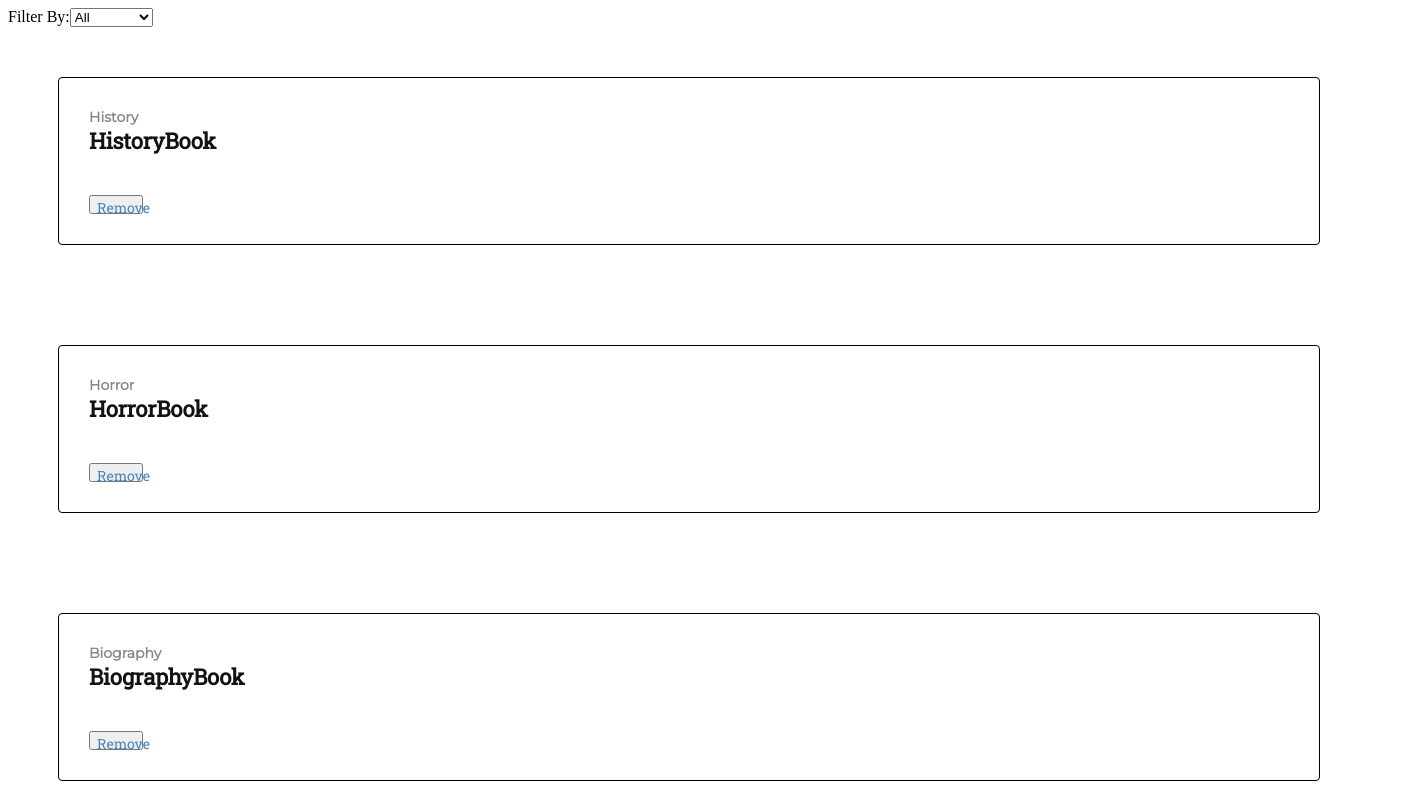
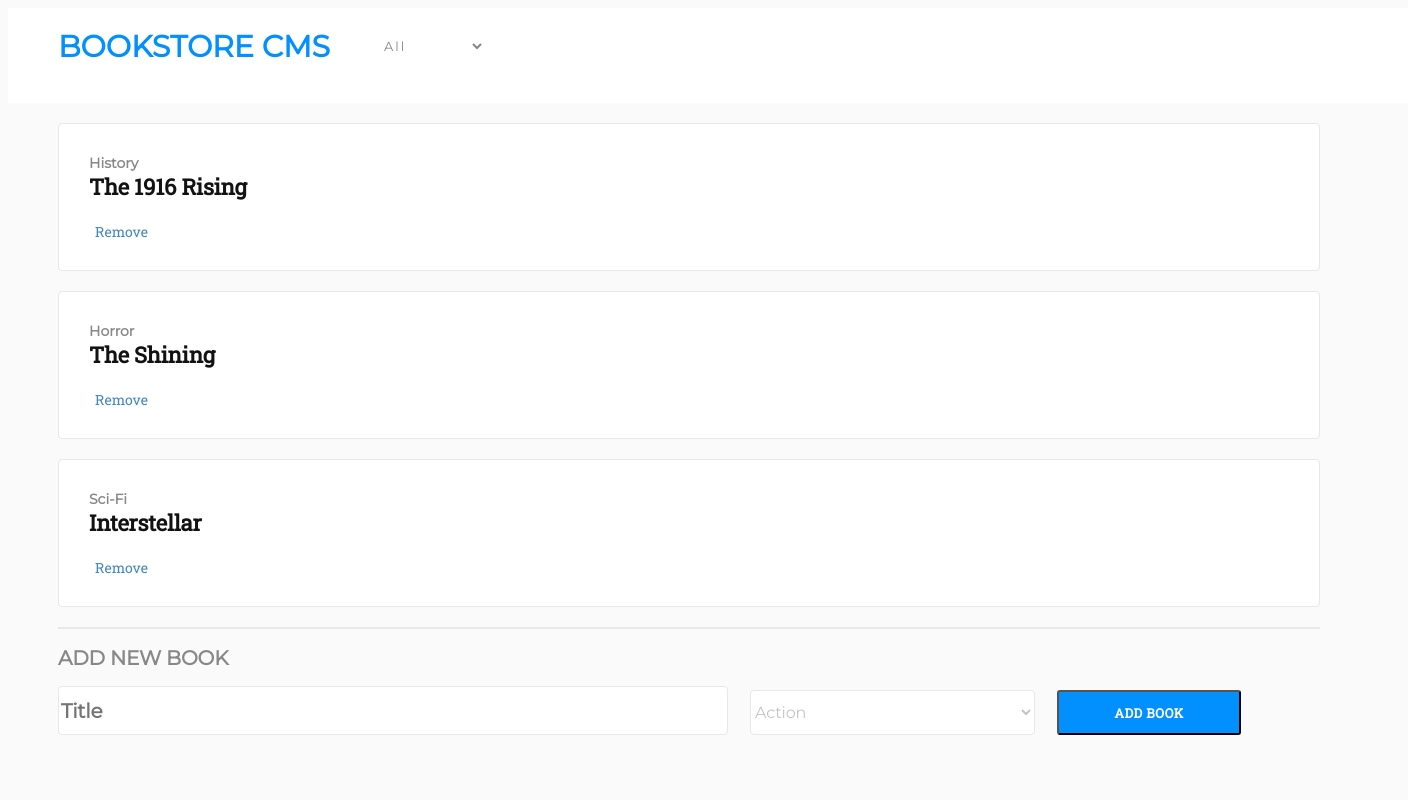
Before and after one commit to evaveskova/redux-bookstore, a React (Create React App) app: page / in a window 1280 px wide. Shown: the top 800 px of the page, 1408 px wide, since content can reach past the window. Built offline with nearby package versions, Linux system fonts and the light colour scheme.

Commit message:
add initial styling and update readMe

```diff
--- a/src/components/App.css
+++ b/src/components/App.css
@@ -1,27 +1,56 @@
 @import url('https://fonts.googleapis.com/css?family=Montserrat|Roboto+Slab&display=swap');
 
-#books-list {
-	display: grid;
+body {
+  background-color: #fafafa;
+}
+
+#nav {
+  width: 1400px;
+  height: 95px;
+  background-color: #ffffff;
+}
+
+h1 {
+  float: left;
+  margin-left: 50px;
+  font-family: 'Montserrat', sans-serif;
+  font-size: 30px;
+  font-weight: bolder;
+  color: #0290ff;
+}
+
+#categories {
+  margin-left: 50px;
+  margin-top: 30px;
+  width: 105px;
+  height: 16px;
+  opacity: 0.5;
+  font-family: 'Montserrat', sans-serif;
+  font-size: 13px;
+  letter-spacing: 1.9px;
+  color: #121212;
+  border: 0px;
+  background-color: #ffffff;
 }
 
 .book-item {
 	display: flex;
 	flex-direction: column;
-	margin: 50px;
+	margin: 20px 50px;
 	padding: 30px;
-	width: 1200px;
+  width: 1200px;
 	height: max-content;
 	border-radius: 4px;
 	background-color: #ffffff;
 	font-family: 'Roboto Slab', serif;
-	border: solid black 1px;
+	border: solid #e8e8e8 1px;
 }
 
 .book-category {
 	width: 49px;
   height: 18px;
   opacity: 0.5;
-  font-family: Montserrat;
+  font-family: 'Montserrat', sans-serif;
   font-size: 14px;
   font-weight: bold;
   color: #121212;
@@ -29,7 +58,7 @@
 
 .book-title {
 	margin: 0;
-	margin-bottom: 40px;
+	margin-bottom: 20px;
 	width: 197px;
   height: 29px;
   font-family: 'Roboto Slab', serif;
@@ -46,4 +75,66 @@
   font-size: 14px;
   font-weight: 300;
   color: #4386bf;
+  border: 0px;
+  background-color: inherit;
 }
+
+.book-remove:hover {
+  cursor: pointer;
+}
+
+#form-container {
+  margin: 0 50px;
+  border-top: solid 2px #e8e8e8;
+  width: 1262px;
+}
+
+#form-header {
+  width: 174px;
+  height: 24px;
+  font-family: 'Montserrat', sans-serif;
+  font-size: 20px;
+  font-weight: bold;
+  letter-spacing: -0.18px;
+  color: #888888;
+}
+
+#title {
+  width: 664px;
+  height: 45px;
+  border-radius: 4px;
+  border: solid 1px #e8e8e8;
+  background-color: #ffffff;
+  font-family: 'Montserrat', sans-serif;
+  font-size: 20px;
+  font-weight: bold;
+  letter-spacing: -0.18px;
+  color: #888888;
+}
+
+#category {
+  width: 285px;
+  height: 45px;
+  border-radius: 4px;
+  border: solid 1px #e8e8e8;
+  background-color: #ffffff;
+  font-family: 'Montserrat', sans-serif;
+  font-size: 16px;
+  letter-spacing: -0.15px;
+  color: #c4c4c4;
+  margin-left: 22px;
+}
+
+#add-book-btn {
+  width: 184px;
+  height: 45px;
+  border-radius: 3px;
+  background-color: #0290ff;
+  font-family: 'Roboto Slab', serif;
+  font-size: 13px;
+  font-weight: bold;
+  letter-spacing: 0.5px;
+  text-align: center;
+  color: #ffffff;
+  margin-left: 22px;
+}
--- a/src/components/App.js
+++ b/src/components/App.js
@@ -1,7 +1,7 @@
 import React from 'react';
 import BooksList from '../containers/BooksList';
 import BooksForm from '../containers/BooksForm';
-import './App.css'
+import './App.css';
 
 const App = () => (
   <div id="app-container">
--- a/src/components/Book.js
+++ b/src/components/Book.js
@@ -9,8 +9,8 @@ const Book = ({ book, removeBook }) => {
   return (
     <section className="book-item" key={book.id}>
       <span className="book-category">{book.category}</span>
-			<h3 className="book-title">{book.title}</h3>
-			<button className="book-remove" onClick={handleRemoveBook} type="button">Remove</button>
+      <h3 className="book-title">{book.title}</h3>
+      <button className="book-remove" onClick={handleRemoveBook} type="button">Remove</button>
     </section>
   );
 };
--- a/src/components/CategoryFilter.js
+++ b/src/components/CategoryFilter.js
@@ -17,7 +17,6 @@ const CategoryFilter = props => {
 
   return (
     <label htmlFor="filter" id="category-filter-label">
-      Filter By:
       <select id="categories" onChange={handleFilterChange}>
         { categories.map(category => <option value={category} key={`${category}_filter`}>{category}</option>)}
       </select>
--- a/src/containers/BooksForm.js
+++ b/src/containers/BooksForm.js
@@ -50,20 +50,21 @@ class BooksForm extends React.Component {
     const { title, category } = this.state;
 
     return (
+      <div id="form-container">
+        <h2 id="form-header">ADD NEW BOOK</h2>
         <form onSubmit={this.handleSubmit}>
           <label htmlFor="title" id="title-form-label">
-          Title:
-          <input type="text" id="title" onChange={this.handleChange} value={title} />
+            <input placeholder="Title" type="text" id="title" onChange={this.handleChange} value={title} />
           </label>
 
           <label htmlFor="category" id="category-form-label">
-          Category:
             <select id="category" onChange={this.handleChange} value={category}>
               { categories.map(category => <option value={category} key={`${category}_option`}>{category}</option>)}
             </select>
           </label>
-        <button type="submit">Submit</button>
+          <button id="add-book-btn" type="submit">ADD BOOK</button>
         </form>
+      </div>
     );
   }
 }
--- a/src/containers/BooksList.js
+++ b/src/containers/BooksList.js
@@ -20,10 +20,17 @@ const BooksList = ({ books, filter, removeBook }) => {
   };
 
   return (
-    <div id="books-list">
-      <CategoryFilter filter={filter} />
-			{ filterBy() }
+    <div className="container">
+      <div id="nav">
+        <h1>BOOKSTORE CMS</h1>
+        <CategoryFilter filter={filter} />
+      </div>
+
+      <div id="books-list">
+        { filterBy() }
+      </div>
     </div>
+
   );
 };
 
--- a/src/index.js
+++ b/src/index.js
@@ -9,18 +9,18 @@ const initialState = {
   books: [
     {
       id: 1,
-      title: 'HistoryBook',
+      title: 'The 1916 Rising',
       category: 'History',
     },
     {
       id: 2,
-      title: 'HorrorBook',
+      title: 'The Shining',
       category: 'Horror',
     },
     {
       id: 3,
-      title: 'BiographyBook',
-      category: 'Biography',
+      title: 'Interstellar',
+      category: 'Sci-Fi',
     },
   ],
 };
```
Also changed, not shown: src/preview.png (added), 1 other file (tests, documents, lock files or other folders). Lines whose indentation alone changed are shown as unchanged.
